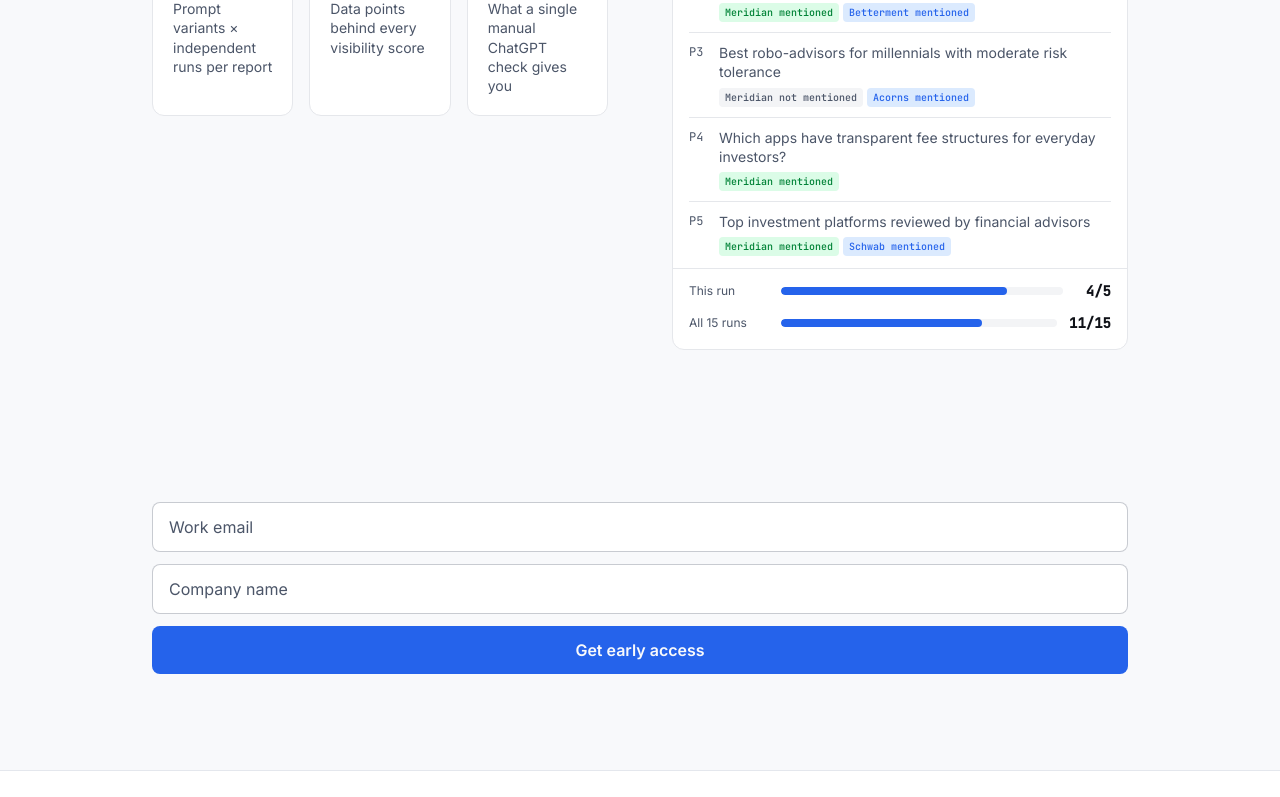
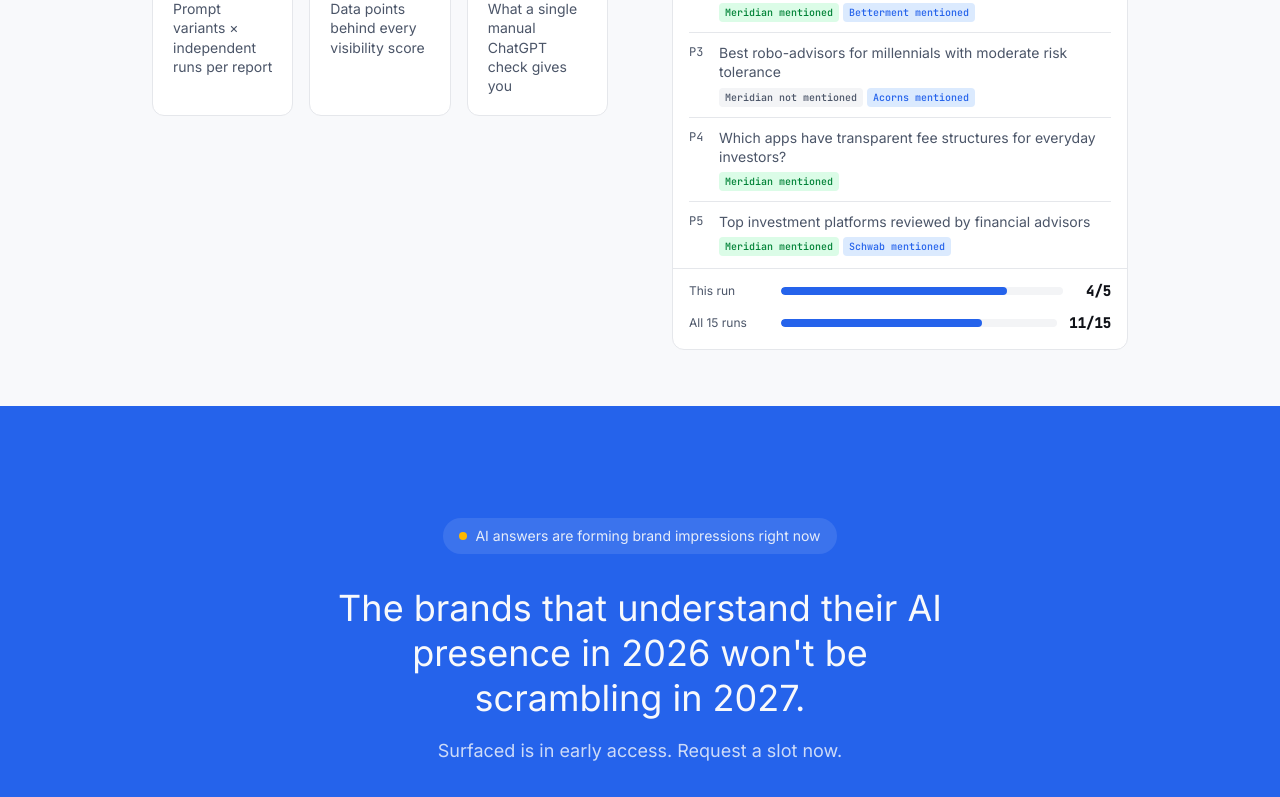
Before and after one commit to stmurphy360-spec/surfaced-site, a Next.js app: page / in a window 1280 px wide. Shown: the part 2000-2797 px from the top of the page. Built offline with nearby package versions, Linux system fonts and the light colour scheme.

Commit message:
feat(28-01): add CTA section to landing page
- Replace CTA stub with full section (id="cta", data-testid="section-cta")
- Ocean background with urgency badge (pulsing amber dot), h2 headline, subhead
- EmailForm embedded (unchanged); proof strip below form
- TypeScript: zero compile errors

```diff
--- a/app/page.tsx
+++ b/app/page.tsx
@@ -17,10 +17,26 @@
       <ThreeDimensions />
       <Methodology />
 
-      {/* CTA stub — Phase 28 fills this */}
-      <section id="cta" className="bg-bg-subtle py-24">
-        <div className="mx-auto max-w-5xl px-6">
+      <section id="cta" data-testid="section-cta" className="w-full bg-ocean py-20 md:py-28">
+        <div className="mx-auto max-w-2xl px-6 text-center">
+          <div className="inline-flex items-center gap-2 rounded-full bg-white/10 px-4 py-2 mb-8">
+            <span className="block h-2 w-2 rounded-full bg-amber-400 animate-pulse" aria-hidden="true" />
+            <span className="font-body text-sm text-cream/90">AI answers are forming brand impressions right now</span>
+          </div>
+          <h2 className="font-display text-3xl md:text-4xl text-cream leading-tight mb-4">
+            The brands that understand their AI presence in 2026 won&apos;t be scrambling in 2027.
+          </h2>
+          <p className="font-body text-cream/80 text-lg mb-10">
+            Surfaced is in early access. Request a slot now.
+          </p>
           <EmailForm />
+          <p className="font-body text-xs text-cream/60 mt-6 flex flex-wrap justify-center gap-x-4 gap-y-1">
+            <span>No credit card required</span>
+            <span aria-hidden="true">·</span>
+            <span>First report delivered in 48 hours</span>
+            <span aria-hidden="true">·</span>
+            <span>Cancel anytime</span>
+          </p>
         </div>
       </section>
 
```
